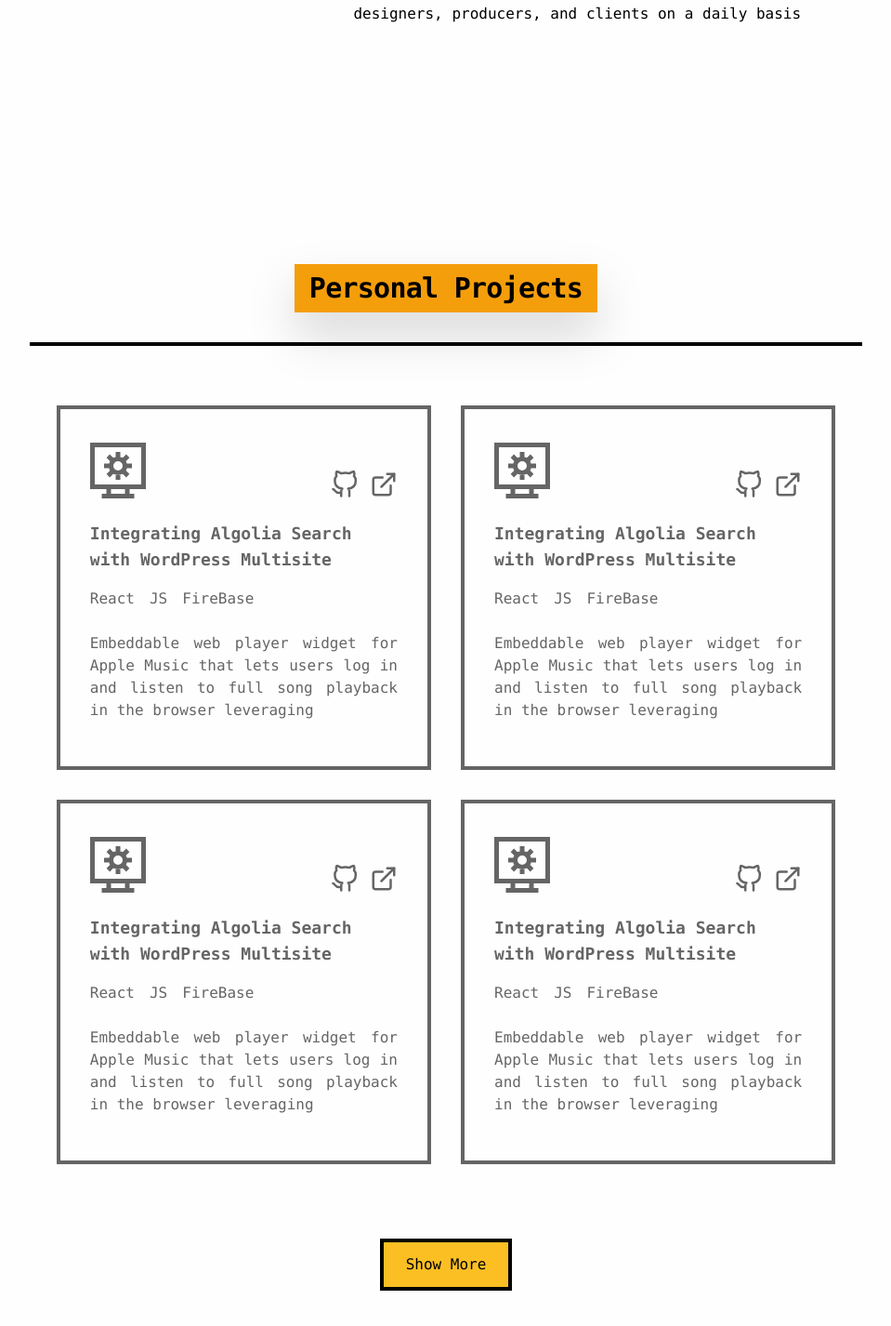
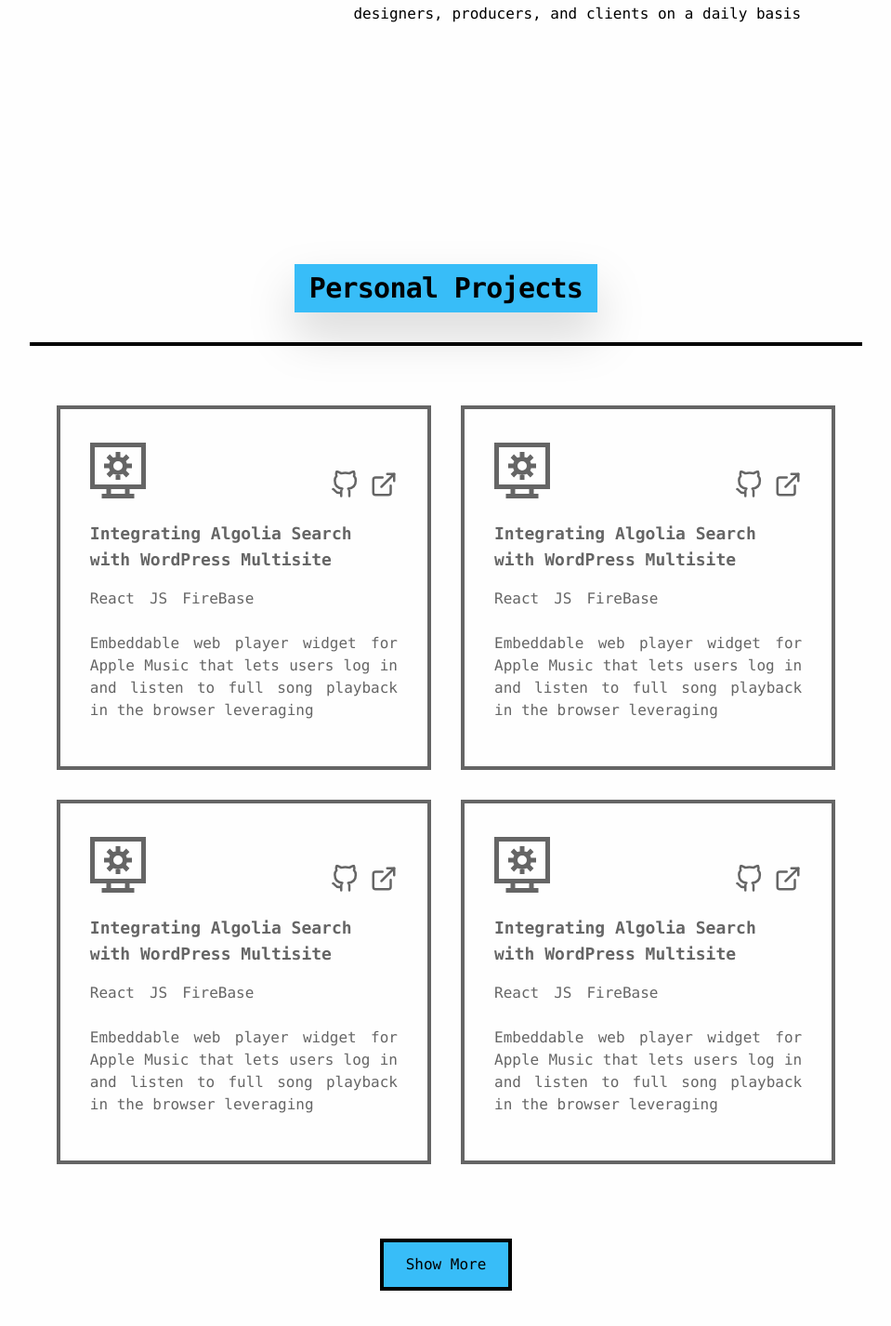
Before and after one commit to yasoobkhalid1/personal-portfolio, a Next.js app: page / in a window 1280 px wide. Shown: the part 4008-5434 px from the top of the page at 93% size, without its empty margins (160-1119 px from the left). Built offline with nearby package versions, Linux system fonts and the light colour scheme.

Commit message:
finish dark mode for projects section

```diff
--- a/components/About.js
+++ b/components/About.js
@@ -7,7 +7,7 @@ export default function About() {
         <div className="col-span-2 mr-24 leading-relaxed ">
           <div
             className="pb-2 text-center mb-8 border-b-4 border-black
-            dark:border-slate-200 dark:text-slate-900"
+            dark:border-rose-500 dark:text-slate-900"
           >
             <div
               className="tracking-tight drop-shadow-2xl text-3xl
--- a/components/Education.js
+++ b/components/Education.js
@@ -27,7 +27,7 @@ export default function Education() {
         <div className="col-span-2 leading-relaxed ">
           <div
             className="pb-2 text-center mb-8 border-b-4 border-black
-            dark:border-slate-200"
+            dark:border-amber-500"
           >
             <div
               className="tracking-tight drop-shadow-2xl text-3xl
--- a/components/Experience.js
+++ b/components/Experience.js
@@ -44,7 +44,7 @@ export default function Experience() {
     <div className="mt-48 pt-12" id="Experience">
       <div
         className="text-center border-b-4 border-black
-        dark:border-slate-200"
+        dark:border-green-400"
       >
         <div
           className="tracking-tight drop-shadow-2xl text-3xl
--- a/components/Projects.js
+++ b/components/Projects.js
@@ -126,10 +126,13 @@ export default function Projects() {
 
   return (
     <div className="mt-48 pt-12" id="Projects">
-      <div className="text-center border-b-4 border-black">
+      <div
+        className="text-center border-b-4 border-black
+        dark:border-sky-400"
+      >
         <div
           className="tracking-tight drop-shadow-2xl text-3xl
-              font-semibold bg-amber-500 p-2 px-4 inline-block mb-8"
+              font-semibold bg-sky-400 p-2 px-4 inline-block mb-8"
           id="projects"
         >
           Personal Projects
@@ -148,8 +151,10 @@ export default function Projects() {
         <a
           href="#Projects"
           className="mt-20 border-4 border-black
-            p-3 px-6 bg-amber-400 hover:bg-white
-            ease-in duration-200"
+            p-3 px-6 bg-sky-400 hover:bg-white
+            ease-in duration-200 dark:border-sky-400
+            dark:text-sky-400 dark:bg-slate-900
+            dark:hover:bg-sky-400 dark:hover:text-slate-900"
           onClick={showMore}
         >
           {expanded ? "Show Less" : "Show More"}
--- a/components/ProjectsCard.js
+++ b/components/ProjectsCard.js
@@ -17,7 +17,7 @@ export default function ProjectsCard({
     <a href={githubLink} target="_blank">
       <FiGithub
         className="inline text-3xl mr-3 hover:-translate-y-1
-        hover:text-orange-500 ease-in duration-150"
+        hover:text-sky-600 dark:hover:text-black  ease-in duration-150"
       />
     </a>
   );
@@ -26,7 +26,7 @@ export default function ProjectsCard({
     <a href={websiteLink} target="_blank">
       <FiExternalLink
         className="inline text-3xl hover:-translate-y-1
-        hover:text-orange-500 ease-in duration-150"
+        hover:text-sky-600 dark:hover:text-black ease-in duration-150"
       />
     </a>
   );
@@ -42,7 +42,7 @@ export default function ProjectsCard({
       <div
         className="border-4 border-black
         opacity-60 hover:opacity-100 hover:-translate-y-2 hover:drop-shadow-2xl
-        duration-150"
+        duration-150 dark:opacity-80 dark:hover:opacity-100 dark:bg-sky-400"
       >
         <div className="m-8 grid grid-rows-5">
           <div className="row-span-1 flex justify-between items-end ">
```
